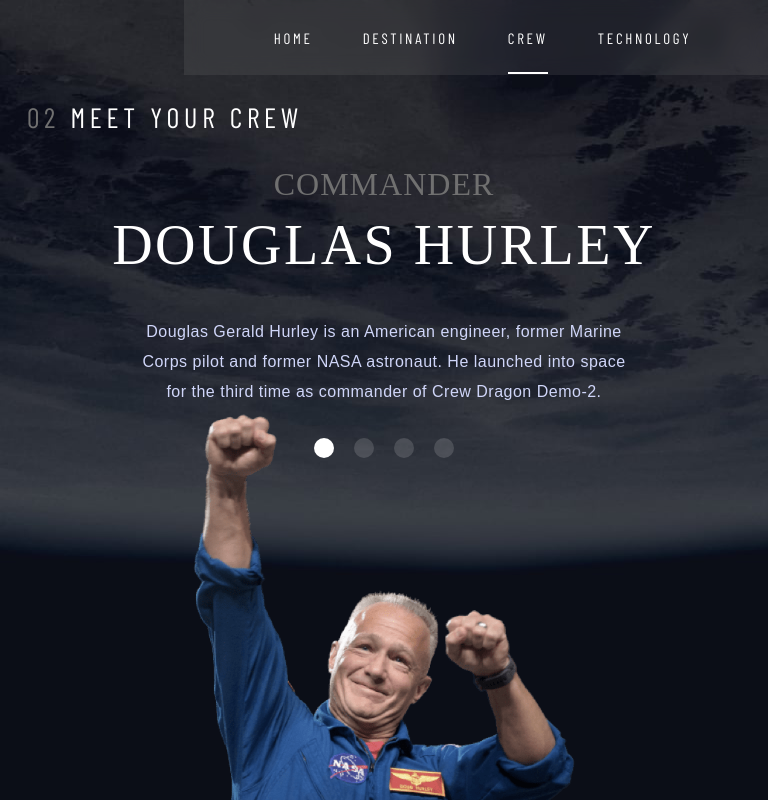
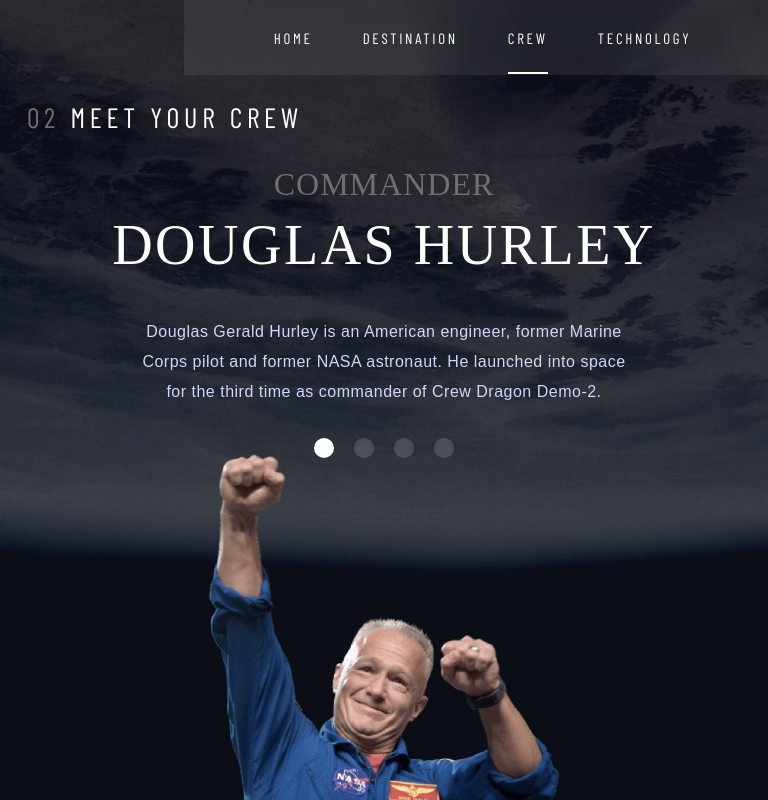
Before and after one commit to kabocha23/space-tourism, a React (Create React App) app: page /crew in a window 768 px wide. Built offline with nearby package versions, Linux system fonts and the light colour scheme; a web font is replaced by a local one.

Commit message:
adjusted styles, refine tablet responsiveness

```diff
--- a/src/components/02 Crew/Crew.css
+++ b/src/components/02 Crew/Crew.css
@@ -141,7 +141,8 @@
     }
 
     .crew-img {
-        height: 65%;
+        height: 60%;
+        min-height: auto;
         width: 100%;
     }
     .crew-img img {
```
